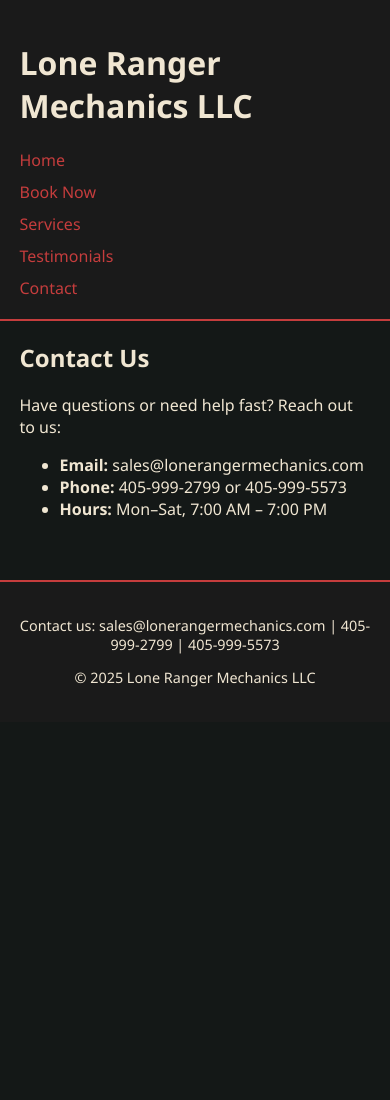
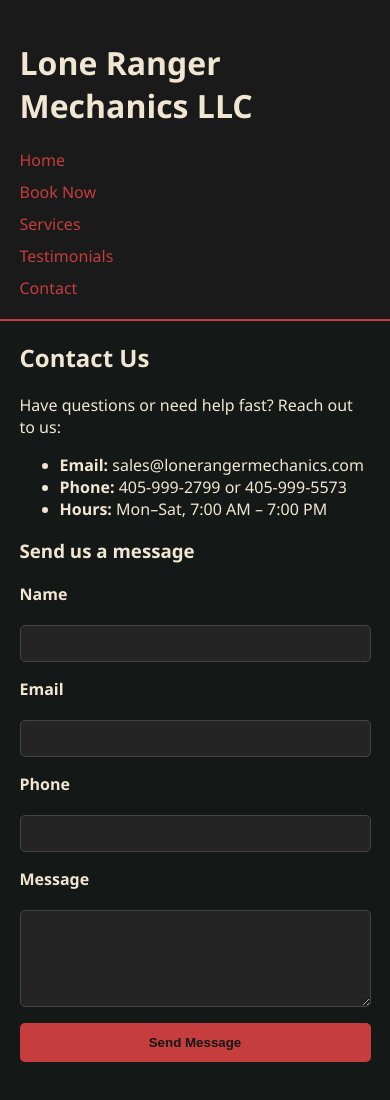
Before and after one commit to LoneRangerMechanics/Lone-ranger-mechanics-site, a plain HTML site: page contact.html in a window 390 px wide. Shown: the top 1100 px of the page. Before the commit the page ends 844 px from the top, so only its background shows below. Drawn offline with Linux system fonts and the light colour scheme.

Commit message:
Update contact.html

```diff
--- a/contact.html
+++ b/contact.html
@@ -1,15 +1,19 @@
 <!DOCTYPE html>
 <html lang="en">
   <head>
-  <meta charset="UTF-8">
-  <title>Contact - Lone Ranger Mechanics</title>
-  <link rel="stylesheet" href="styles.css">
+    <meta charset="UTF-8" />
+    <meta name="viewport" content="width=device-width, initial-scale=1.0" />
+    <meta name="description" content="Contact Lone Ranger Mechanics for prompt, mobile auto repair. Reach us via email, phone or send a message through our contact form." />
+    <meta name="keywords" content="contact mobile mechanic, auto repair support, mechanic phone number" />
+    <title>Contact – Lone Ranger Mechanics</title>
+    <link rel="stylesheet" href="styles.css" />
+    <link rel="icon" type="image/x-icon" href="favicon.ico" />
   </head>
   <body>
     <header>
       <div class="container">
         <h1>Lone Ranger Mechanics LLC</h1>
-      <nav>
+        <nav aria-label="Main navigation">
           <ul>
             <li><a href="index.html">Home</a></li>
             <li><a href="book.html">Book Now</a></li>
@@ -20,15 +24,31 @@
         </nav>
       </div>
     </header>
+
     <main class="container">
       <h2>Contact Us</h2>
       <p>Have questions or need help fast? Reach out to us:</p>
       <ul>
         <li><strong>Email:</strong> sales@lonerangermechanics.com</li>
         <li><strong>Phone:</strong> 405-999-2799 or 405-999-5573</li>
-      <li><strong>Hours:</strong> Mon–Sat, 7:00 AM – 7:00 PM</li>
+        <li><strong>Hours:</strong> Mon–Sat, 7:00 AM – 7:00 PM</li>
       </ul>
+
+      <h3>Send us a message</h3>
+      <form name="contact" method="POST" data-netlify="true" class="contact-form">
+        <input type="hidden" name="form-name" value="contact" />
+        <label for="name">Name</label>
+        <input id="name" name="name" type="text" required />
+        <label for="email">Email</label>
+        <input id="email" name="email" type="email" required />
+        <label for="phone">Phone</label>
+        <input id="phone" name="phone" type="tel" />
+        <label for="message">Message</label>
+        <textarea id="message" name="message" rows="5" required></textarea>
+        <button type="submit">Send Message</button>
+      </form>
     </main>
+
     <footer>
       <div class="container">
         <p>Contact us: sales@lonerangermechanics.com | 405-999-2799 | 405-999-5573</p>
```
Lines whose indentation alone changed are shown as unchanged.
